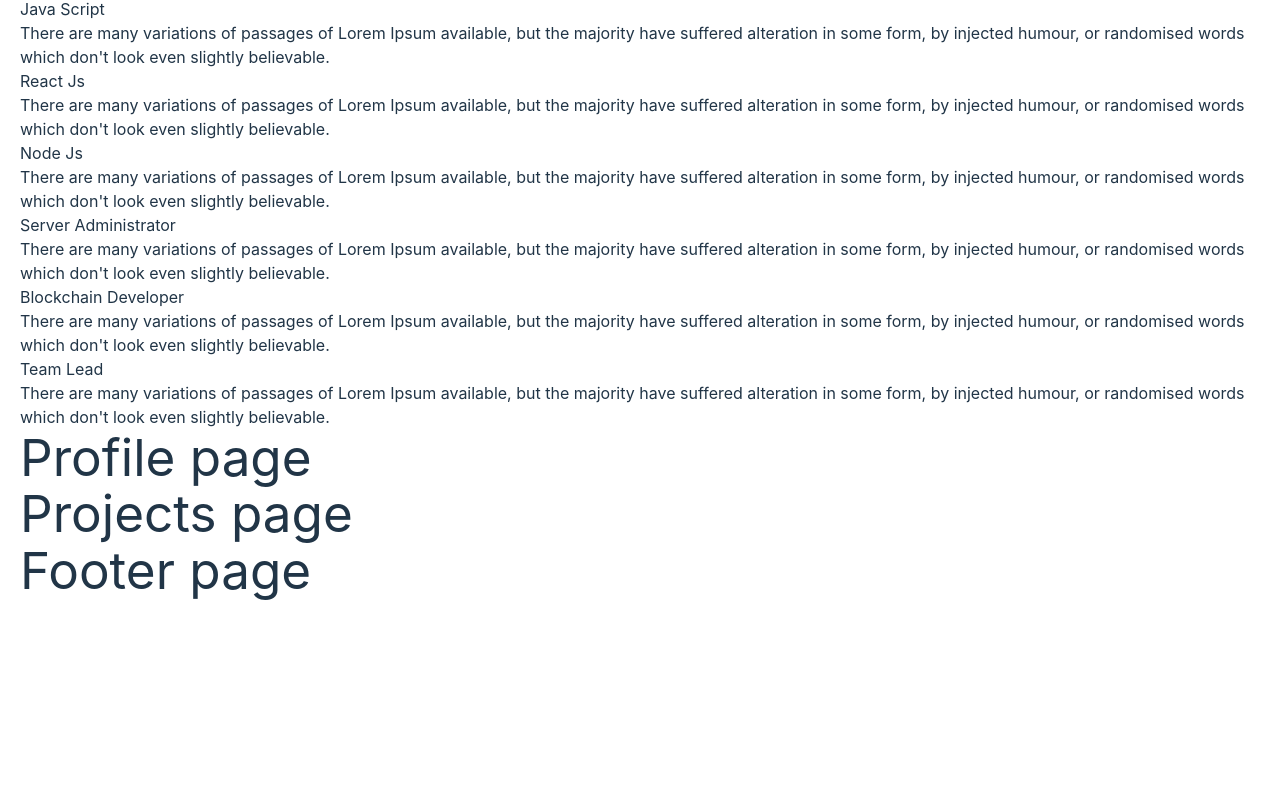
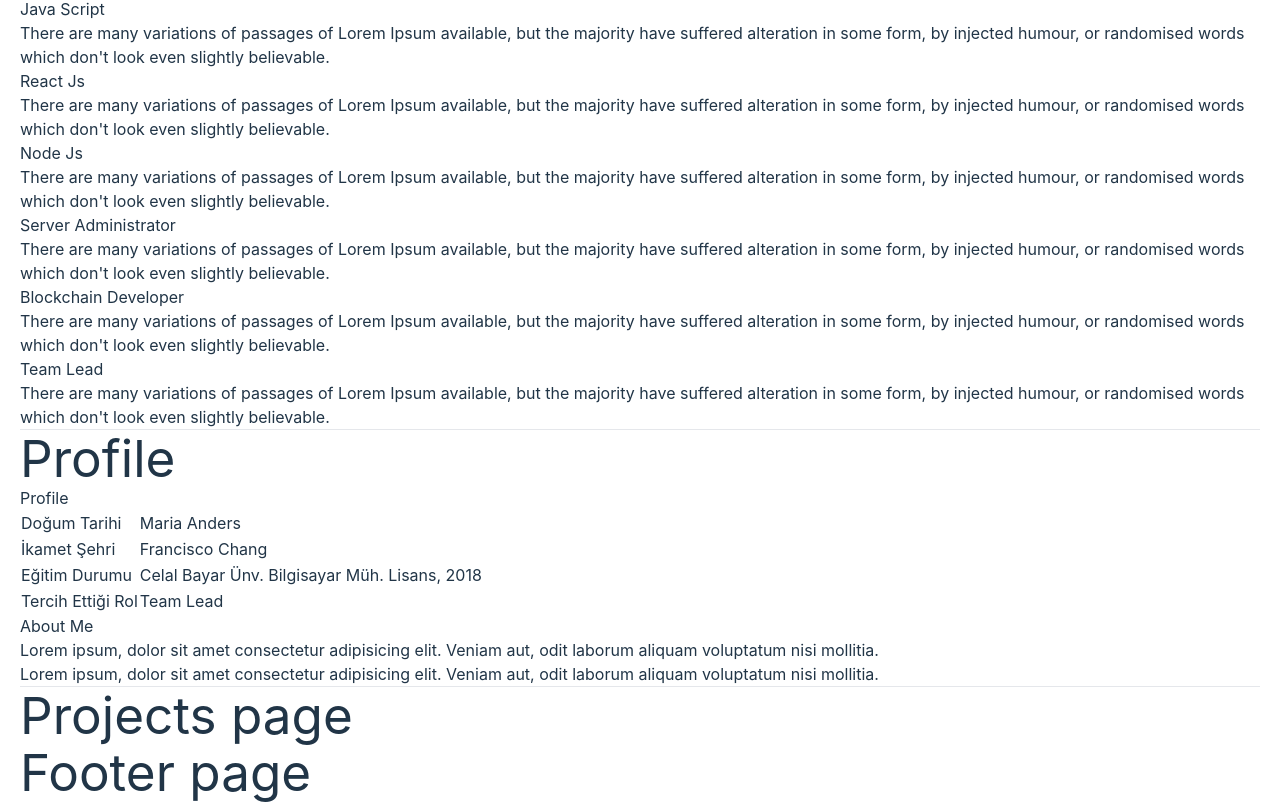
Before and after one commit to gokhangultan/cvproject, a React (Vite) app: page / in a window 1280 px wide. Shown: the part 2362-3165 px from the top of the page. Before the commit the page ends 2963 px from the top, so only its background shows below. Built offline with nearby package versions, Linux system fonts and the light colour scheme.

Commit message:
some css changes skills profiles sections

```diff
--- a/src/components/Profile.jsx
+++ b/src/components/Profile.jsx
@@ -1,5 +1,38 @@
 export default function Profile() {
     return (
-        <div><h1>Profile page</h1></div>
+        <div className="pb-10">
+         <h1 className="pt-10 pb-3 text-5xl">Profile</h1>
+            <div class="flex flex-row ">
+  <div class="basis-1/3 pb-10">
+  <h2 className="text-3xl text-[#B7AAFF] pt-2 pb-5">Profile</h2>
+  <table>
+  <tr>
+  <td className="pr-5 font-bold">Doğum Tarihi</td>
+    <td className="pr-5">Maria Anders</td>
+  </tr>
+  <tr>
+    <td className="pr-5 font-bold">İkamet Şehri</td>
+    <td className="pr-5">Francisco Chang</td>
+  </tr>
+  <tr>
+  <td className="pr-5 font-bold">Eğitim Durumu</td>
+    <td className="pr-5">Celal Bayar Ünv. Bilgisayar Müh. Lisans, 2018</td>
+  </tr>
+
+  <tr>
+    <td className="pr-5 font-bold">Tercih Ettiği Rol</td>
+    <td className="pr-5">Team Lead</td>
+  </tr>
+</table>
+  </div>
+  <div class="basis-2/3 px-10">
+  <h2 className="text-3xl text-[#B7AAFF] pt-2">About Me</h2>
+  <p>Lorem ipsum, dolor sit amet consectetur adipisicing elit. Veniam aut, odit laborum aliquam voluptatum nisi mollitia.</p>
+  <p>Lorem ipsum, dolor sit amet consectetur adipisicing elit. Veniam aut, odit laborum aliquam voluptatum nisi mollitia.</p>
+    </div>
+
+</div>
+<hr/>
+        </div>
     )
 }
--- a/src/components/Skills.jsx
+++ b/src/components/Skills.jsx
@@ -2,37 +2,38 @@
     return (
         <div className="pt-10">
             <hr/>
-            <h1 className="pt-10 pb-3">Skills</h1>
-        <div className="flex justify-between">
+            <h1 className="pt-10 pb-3 text-5xl">Skills</h1>
+        <div className="flex justify-between gap-20">
 
         <div>
-            <h2>Java Script</h2>
-            <p>There are many variations of passages of Lorem Ipsum available, but the majority have suffered alteration in some form, by injected humour, or randomised words which don't look even slightly believable.</p>
+            <h2 className="text-3xl text-[#B7AAFF] pt-2">Java Script</h2>
+            <p className="text-xs pt-5">There are many variations of passages of Lorem Ipsum available, but the majority have suffered alteration in some form, by injected humour, or randomised words which don't look even slightly believable.</p>
         </div>
         <div>
-            <h2>React Js</h2>
-            <p>There are many variations of passages of Lorem Ipsum available, but the majority have suffered alteration in some form, by injected humour, or randomised words which don't look even slightly believable.</p>
+            <h2 className="text-3xl text-[#B7AAFF] pt-2">React Js</h2>
+            <p className="text-xs pt-5">There are many variations of passages of Lorem Ipsum available, but the majority have suffered alteration in some form, by injected humour, or randomised words which don't look even slightly believable.</p>
         </div>
         <div>
-            <h2>Node Js</h2>
-            <p>There are many variations of passages of Lorem Ipsum available, but the majority have suffered alteration in some form, by injected humour, or randomised words which don't look even slightly believable.</p>
+            <h2 className="text-3xl text-[#B7AAFF] pt-2">Node Js</h2>
+            <p className="text-xs pt-5">There are many variations of passages of Lorem Ipsum available, but the majority have suffered alteration in some form, by injected humour, or randomised words which don't look even slightly believable.</p>
         </div>
 
         </div>
-        <div className="flex justify-between pt-5">
+        <div className="flex justify-between pt-5 gap-20">
         <div >
-            <h2>Server Administrator</h2>
-            <p>There are many variations of passages of Lorem Ipsum available, but the majority have suffered alteration in some form, by injected humour, or randomised words which don't look even slightly believable.</p>
+            <h2 className="text-3xl text-[#B7AAFF] pt-2">Server Administrator</h2>
+            <p className="text-xs pt-5">There are many variations of passages of Lorem Ipsum available, but the majority have suffered alteration in some form, by injected humour, or randomised words which don't look even slightly believable.</p>
         </div>
         <div>
-            <h2>Blockchain Developer</h2>
-            <p>There are many variations of passages of Lorem Ipsum available, but the majority have suffered alteration in some form, by injected humour, or randomised words which don't look even slightly believable.</p>
+            <h2 className="text-3xl text-[#B7AAFF] pt-2">Blockchain Developer</h2>
+            <p className="text-xs pt-5">There are many variations of passages of Lorem Ipsum available, but the majority have suffered alteration in some form, by injected humour, or randomised words which don't look even slightly believable.</p>
         </div>
         <div>
-            <h2>Team Lead</h2>
-            <p>There are many variations of passages of Lorem Ipsum available, but the majority have suffered alteration in some form, by injected humour, or randomised words which don't look even slightly believable.</p>
+            <h2 className="text-3xl text-[#B7AAFF] pt-2">Team Lead</h2>
+            <p className="text-xs pt-5 pb-10">There are many variations of passages of Lorem Ipsum available, but the majority have suffered alteration in some form, by injected humour, or randomised words which don't look even slightly believable.</p>
         </div>
+        </div><hr/>
         </div>
-        </div>
+
     )
 }
```
